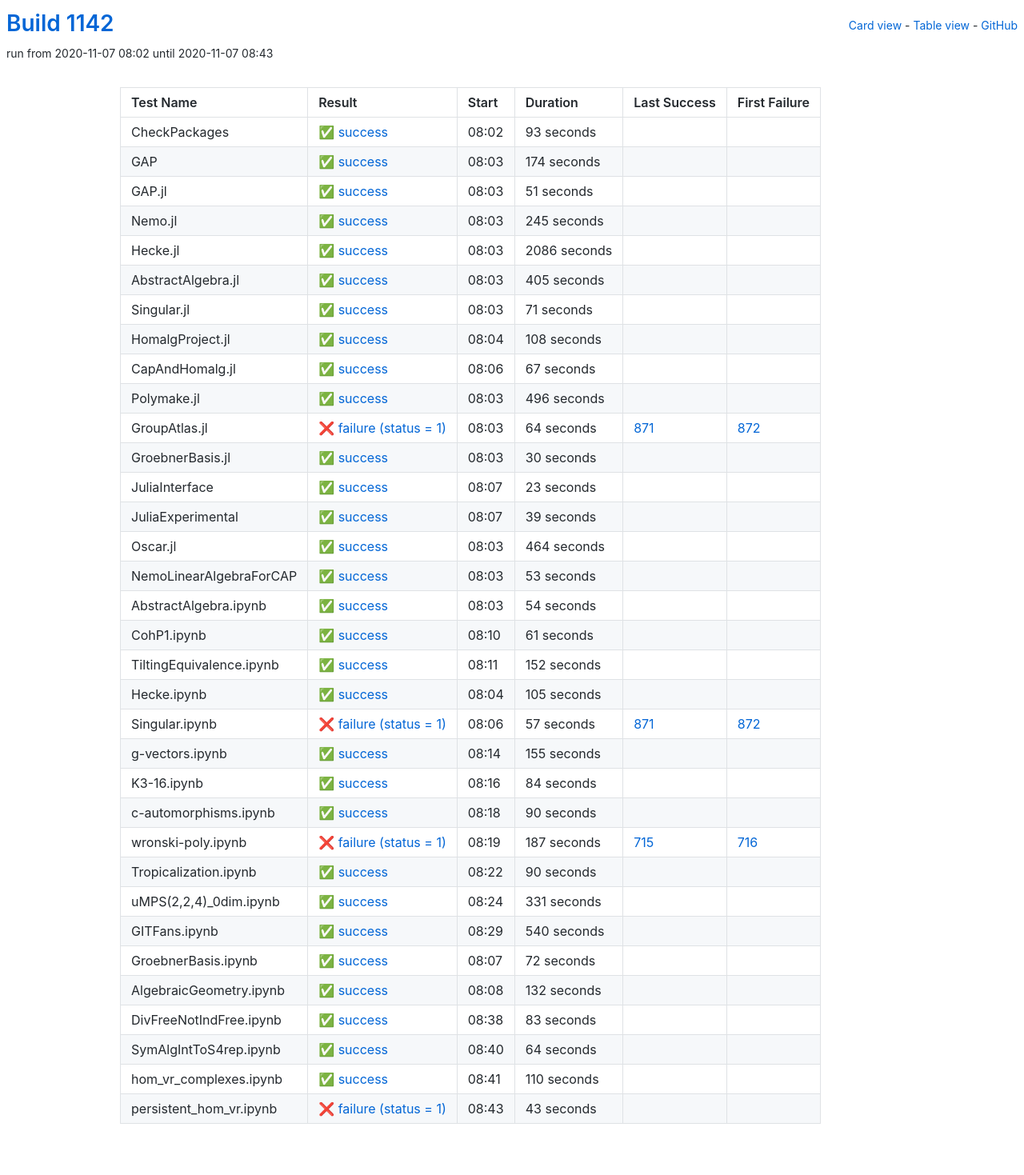
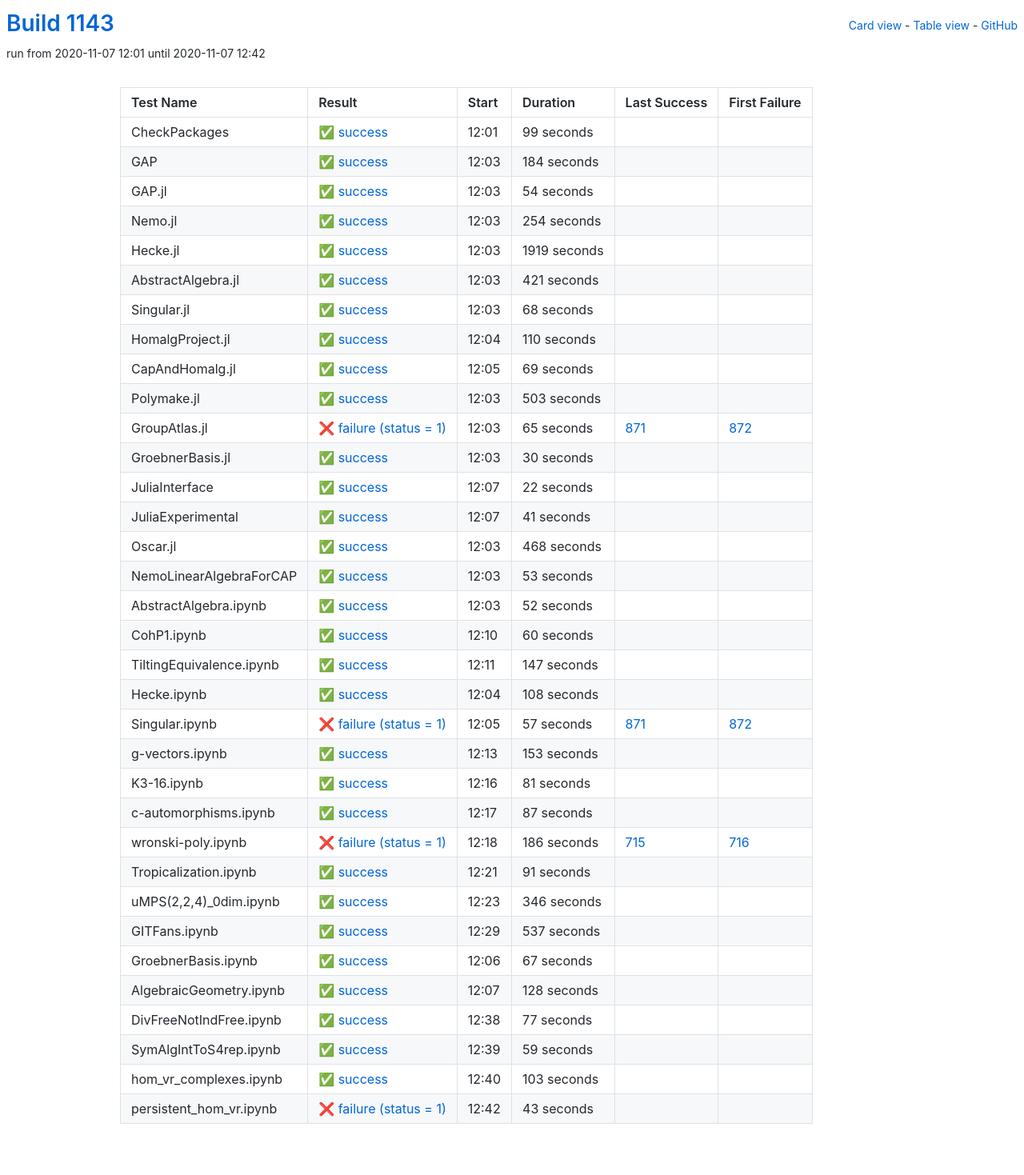
Before and after one commit to oscar-system/oscar-ci-status-stable, a Jekyll site: the page built from table.html, in a window 1280 px wide. Shown: the whole page at 80% size. Built offline with Jekyll 4.4.1, drawn with Linux system fonts in a browser that asks for light colours.

Commit message:
Build #1143

```diff
--- a/_data/ci.yml
+++ b/_data/ci.yml
@@ -1,6 +1,6 @@
 ---
-build: 1142
-build_url: https://oscarci.mathematik.uni-kl.de/job/oscar-stable/1142/
+build: 1143
+build_url: https://oscarci.mathematik.uni-kl.de/job/oscar-stable/1143/
 job: oscar-stable
 organization: oscar-system
 repo: oscar-ci-status-stable
@@ -8,140 +8,140 @@ repourl: https://github.com/oscar-system/oscar-ci-status-stable
 tests:
 - name: CheckPackages
   id: checkpackages
-  log: https://oscarci.mathematik.uni-kl.de/job/oscar-stable/1142/artifact/logs/build-1142/CheckPackages.log
-  start: 2020-11-07 08:02
+  log: https://oscarci.mathematik.uni-kl.de/job/oscar-stable/1143/artifact/logs/build-1143/CheckPackages.log
+  start: 2020-11-07 12:01
   success: true
   exitcode: 0
   status: success
-  duration: 93
+  duration: 99
   last_success: false
   last_success_url:
   first_failure: false
   first_failure_url:
 - name: GAP
   id: gap
-  log: https://oscarci.mathematik.uni-kl.de/job/oscar-stable/1142/artifact/logs/build-1142/GAP.log
-  start: 2020-11-07 08:03
+  log: https://oscarci.mathematik.uni-kl.de/job/oscar-stable/1143/artifact/logs/build-1143/GAP.log
+  start: 2020-11-07 12:03
   success: true
   exitcode: 0
   status: success
-  duration: 174
+  duration: 184
   last_success: false
   last_success_url:
   first_failure: false
   first_failure_url:
 - name: GAP.jl
   id: gap-jl
-  log: https://oscarci.mathematik.uni-kl.de/job/oscar-stable/1142/artifact/logs/build-1142/GAP.jl.log
-  start: 2020-11-07 08:03
+  log: https://oscarci.mathematik.uni-kl.de/job/oscar-stable/1143/artifact/logs/build-1143/GAP.jl.log
+  start: 2020-11-07 12:03
   success: true
   exitcode: 0
   status: success
-  duration: 51
+  duration: 54
   last_success: false
   last_success_url:
   first_failure: false
   first_failure_url:
 - name: Nemo.jl
   id: nemo-jl
-  log: https://oscarci.mathematik.uni-kl.de/job/oscar-stable/1142/artifact/logs/build-1142/Nemo.jl.log
-  start: 2020-11-07 08:03
+  log: https://oscarci.mathematik.uni-kl.de/job/oscar-stable/1143/artifact/logs/build-1143/Nemo.jl.log
+  start: 2020-11-07 12:03
   success: true
   exitcode: 0
   status: success
-  duration: 245
+  duration: 254
   last_success: false
   last_success_url:
   first_failure: false
   first_failure_url:
 - name: Hecke.jl
   id: hecke-jl
-  log: https://oscarci.mathematik.uni-kl.de/job/oscar-stable/1142/artifact/logs/build-1142/Hecke.jl.log
-  start: 2020-11-07 08:03
+  log: https://oscarci.mathematik.uni-kl.de/job/oscar-stable/1143/artifact/logs/build-1143/Hecke.jl.log
+  start: 2020-11-07 12:03
   success: true
   exitcode: 0
   status: success
-  duration: 2086
+  duration: 1919
   last_success: false
   last_success_url:
   first_failure: false
   first_failure_url:
 - name: AbstractAlgebra.jl
   id: abstractalgebra-jl
-  log: https://oscarci.mathematik.uni-kl.de/job/oscar-stable/1142/artifact/logs/build-1142/AbstractAlgebra.jl.log
-  start: 2020-11-07 08:03
+  log: https://oscarci.mathematik.uni-kl.de/job/oscar-stable/1143/artifact/logs/build-1143/AbstractAlgebra.jl.log
+  start: 2020-11-07 12:03
   success: true
   exitcode: 0
   status: success
-  duration: 405
+  duration: 421
   last_success: false
   last_success_url:
   first_failure: false
   first_failure_url:
 - name: Singular.jl
   id: singular-jl
-  log: https://oscarci.mathematik.uni-kl.de/job/oscar-stable/1142/artifact/logs/build-1142/Singular.jl.log
-  start: 2020-11-07 08:03
+  log: https://oscarci.mathematik.uni-kl.de/job/oscar-stable/1143/artifact/logs/build-1143/Singular.jl.log
+  start: 2020-11-07 12:03
   success: true
   exitcode: 0
   status: success
-  duration: 71
+  duration: 68
   last_success: false
   last_success_url:
   first_failure: false
   first_failure_url:
 - name: HomalgProject.jl
   id: homalgproject-jl
-  log: https://oscarci.mathematik.uni-kl.de/job/oscar-stable/1142/artifact/logs/build-1142/HomalgProject.jl.log
-  start: 2020-11-07 08:04
+  log: https://oscarci.mathematik.uni-kl.de/job/oscar-stable/1143/artifact/logs/build-1143/HomalgProject.jl.log
+  start: 2020-11-07 12:04
   success: true
   exitcode: 0
   status: success
-  duration: 108
+  duration: 110
   last_success: false
   last_success_url:
   first_failure: false
   first_failure_url:
 - name: CapAndHomalg.jl
   id: capandhomalg-jl
-  log: https://oscarci.mathematik.uni-kl.de/job/oscar-stable/1142/artifact/logs/build-1142/CapAndHomalg.jl.log
-  start: 2020-11-07 08:06
+  log: https://oscarci.mathematik.uni-kl.de/job/oscar-stable/1143/artifact/logs/build-1143/CapAndHomalg.jl.log
+  start: 2020-11-07 12:05
   success: true
   exitcode: 0
   status: success
-  duration: 67
+  duration: 69
   last_success: false
   last_success_url:
   first_failure: false
   first_failure_url:
 - name: Polymake.jl
   id: polymake-jl
-  log: https://oscarci.mathematik.uni-kl.de/job/oscar-stable/1142/artifact/logs/build-1142/Polymake.jl.log
-  start: 2020-11-07 08:03
+  log: https://oscarci.mathematik.uni-kl.de/job/oscar-stable/1143/artifact/logs/build-1143/Polymake.jl.log
+  start: 2020-11-07 12:03
   success: true
   exitcode: 0
   status: success
-  duration: 496
+  duration: 503
   last_success: false
   last_success_url:
   first_failure: false
   first_failure_url:
 - name: GroupAtlas.jl
   id: groupatlas-jl
-  log: https://oscarci.mathematik.uni-kl.de/job/oscar-stable/1142/artifact/logs/build-1142/GroupAtlas.jl.log
-  start: 2020-11-07 08:03
+  log: https://oscarci.mathematik.uni-kl.de/job/oscar-stable/1143/artifact/logs/build-1143/GroupAtlas.jl.log
+  start: 2020-11-07 12:03
   success: false
   exitcode: 1
   status: failure
-  duration: 64
+  duration: 65
   last_success: 871
   last_success_url: https://oscarci.mathematik.uni-kl.de/job/oscar-stable/871/
   first_failure: 872
   first_failure_url: https://oscarci.mathematik.uni-kl.de/job/oscar-stable/872/
 - name: GroebnerBasis.jl
   id: groebnerbasis-jl
-  log: https://oscarci.mathematik.uni-kl.de/job/oscar-stable/1142/artifact/logs/build-1142/GroebnerBasis.jl.log
-  start: 2020-11-07 08:03
+  log: https://oscarci.mathematik.uni-kl.de/job/oscar-stable/1143/artifact/logs/build-1143/GroebnerBasis.jl.log
+  start: 2020-11-07 12:03
   success: true
   exitcode: 0
   status: success
@@ -152,44 +152,44 @@ tests:
   first_failure_url:
 - name: JuliaInterface
   id: juliainterface
-  log: https://oscarci.mathematik.uni-kl.de/job/oscar-stable/1142/artifact/logs/build-1142/JuliaInterface.log
-  start: 2020-11-07 08:07
+  log: https://oscarci.mathematik.uni-kl.de/job/oscar-stable/1143/artifact/logs/build-1143/JuliaInterface.log
+  start: 2020-11-07 12:07
   success: true
   exitcode: 0
   status: success
-  duration: 23
+  duration: 22
   last_success: false
   last_success_url:
   first_failure: false
   first_failure_url:
 - name: JuliaExperimental
   id: juliaexperimental
-  log: https://oscarci.mathematik.uni-kl.de/job/oscar-stable/1142/artifact/logs/build-1142/JuliaExperimental.log
-  start: 2020-11-07 08:07
+  log: https://oscarci.mathematik.uni-kl.de/job/oscar-stable/1143/artifact/logs/build-1143/JuliaExperimental.log
+  start: 2020-11-07 12:07
   success: true
   exitcode: 0
   status: success
-  duration: 39
+  duration: 41
   last_success: false
   last_success_url:
   first_failure: false
   first_failure_url:
 - name: Oscar.jl
   id: oscar-jl
-  log: https://oscarci.mathematik.uni-kl.de/job/oscar-stable/1142/artifact/logs/build-1142/Oscar.jl.log
-  start: 2020-11-07 08:03
+  log: https://oscarci.mathematik.uni-kl.de/job/oscar-stable/1143/artifact/logs/build-1143/Oscar.jl.log
+  start: 2020-11-07 12:03
   success: true
   exitcode: 0
   status: success
-  duration: 464
+  duration: 468
   last_success: false
   last_success_url:
   first_failure: false
   first_failure_url:
 - name: NemoLinearAlgebraForCAP
   id: nemolinearalgebraforcap
-  log: https://oscarci.mathematik.uni-kl.de/job/oscar-stable/1142/artifact/logs/build-1142/NemoLinearAlgebraForCAP.log
-  start: 2020-11-07 08:03
+  log: https://oscarci.mathematik.uni-kl.de/job/oscar-stable/1143/artifact/logs/build-1143/NemoLinearAlgebraForCAP.log
+  start: 2020-11-07 12:03
   success: true
   exitcode: 0
   status: success
@@ -200,56 +200,56 @@ tests:
   first_failure_url:
 - name: AbstractAlgebra.ipynb
   id: abstractalgebra-ipynb
-  log: https://oscarci.mathematik.uni-kl.de/job/oscar-stable/1142/artifact/logs/build-1142/AbstractAlgebra.ipynb.log
-  start: 2020-11-07 08:03
+  log: https://oscarci.mathematik.uni-kl.de/job/oscar-stable/1143/artifact/logs/build-1143/AbstractAlgebra.ipynb.log
+  start: 2020-11-07 12:03
   success: true
   exitcode: 0
   status: success
-  duration: 54
+  duration: 52
   last_success: false
   last_success_url:
   first_failure: false
   first_failure_url:
 - name: CohP1.ipynb
   id: cohp1-ipynb
-  log: https://oscarci.mathematik.uni-kl.de/job/oscar-stable/1142/artifact/logs/build-1142/CohP1.ipynb.log
-  start: 2020-11-07 08:10
+  log: https://oscarci.mathematik.uni-kl.de/job/oscar-stable/1143/artifact/logs/build-1143/CohP1.ipynb.log
+  start: 2020-11-07 12:10
   success: true
   exitcode: 0
   status: success
-  duration: 61
+  duration: 60
   last_success: false
   last_success_url:
   first_failure: false
   first_failure_url:
 - name: TiltingEquivalence.ipynb
   id: tiltingequivalence-ipynb
-  log: https://oscarci.mathematik.uni-kl.de/job/oscar-stable/1142/artifact/logs/build-1142/TiltingEquivalence.ipynb.log
-  start: 2020-11-07 08:11
+  log: https://oscarci.mathematik.uni-kl.de/job/oscar-stable/1143/artifact/logs/build-1143/TiltingEquivalence.ipynb.log
+  start: 2020-11-07 12:11
   success: true
   exitcode: 0
   status: success
-  duration: 152
+  duration: 147
   last_success: false
   last_success_url:
   first_failure: false
   first_failure_url:
 - name: Hecke.ipynb
   id: hecke-ipynb
-  log: https://oscarci.mathematik.uni-kl.de/job/oscar-stable/1142/artifact/logs/build-1142/Hecke.ipynb.log
-  start: 2020-11-07 08:04
+  log: https://oscarci.mathematik.uni-kl.de/job/oscar-stable/1143/artifact/logs/build-1143/Hecke.ipynb.log
+  start: 2020-11-07 12:04
   success: true
   exitcode: 0
   status: success
-  duration: 105
+  duration: 108
   last_success: false
   last_success_url:
   first_failure: false
   first_failure_url:
 - name: Singular.ipynb
   id: singular-ipynb
-  log: https://oscarci.mathematik.uni-kl.de/job/oscar-stable/1142/artifact/logs/build-1142/Singular.ipynb.log
-  start: 2020-11-07 08:06
+  log: https://oscarci.mathematik.uni-kl.de/job/oscar-stable/1143/artifact/logs/build-1143/Singular.ipynb.log
+  start: 2020-11-07 12:05
   success: false
   exitcode: 1
   status: failure
@@ -260,152 +260,152 @@ tests:
   first_failure_url: https://oscarci.mathematik.uni-kl.de/job/oscar-stable/872/
 - name: g-vectors.ipynb
   id: g-vectors-ipynb
-  log: https://oscarci.mathematik.uni-kl.de/job/oscar-stable/1142/artifact/logs/build-1142/g-vectors.ipynb.log
-  start: 2020-11-07 08:14
+  log: https://oscarci.mathematik.uni-kl.de/job/oscar-stable/1143/artifact/logs/build-1143/g-vectors.ipynb.log
+  start: 2020-11-07 12:13
   success: true
   exitcode: 0
   status: success
-  duration: 155
+  duration: 153
   last_success: false
   last_success_url:
   first_failure: false
   first_failure_url:
 - name: K3-16.ipynb
   id: k3-16-ipynb
-  log: https://oscarci.mathematik.uni-kl.de/job/oscar-stable/1142/artifact/logs/build-1142/K3-16.ipynb.log
-  start: 2020-11-07 08:16
+  log: https://oscarci.mathematik.uni-kl.de/job/oscar-stable/1143/artifact/logs/build-1143/K3-16.ipynb.log
+  start: 2020-11-07 12:16
   success: true
   exitcode: 0
   status: success
-  duration: 84
+  duration: 81
   last_success: false
   last_success_url:
   first_failure: false
   first_failure_url:
 - name: c-automorphisms.ipynb
   id: c-automorphisms-ipynb
-  log: https://oscarci.mathematik.uni-kl.de/job/oscar-stable/1142/artifact/logs/build-1142/c-automorphisms.ipynb.log
-  start: 2020-11-07 08:18
+  log: https://oscarci.mathematik.uni-kl.de/job/oscar-stable/1143/artifact/logs/build-1143/c-automorphisms.ipynb.log
+  start: 2020-11-07 12:17
   success: true
   exitcode: 0
   status: success
-  duration: 90
+  duration: 87
   last_success: false
   last_success_url:
   first_failure: false
   first_failure_url:
 - name: wronski-poly.ipynb
   id: wronski-poly-ipynb
-  log: https://oscarci.mathematik.uni-kl.de/job/oscar-stable/1142/artifact/logs/build-1142/wronski-poly.ipynb.log
-  start: 2020-11-07 08:19
+  log: https://oscarci.mathematik.uni-kl.de/job/oscar-stable/1143/artifact/logs/build-1143/wronski-poly.ipynb.log
+  start: 2020-11-07 12:18
   success: false
   exitcode: 1
   status: failure
-  duration: 187
+  duration: 186
   last_success: 715
   last_success_url: https://oscarci.mathematik.uni-kl.de/job/oscar-stable/715/
   first_failure: 716
   first_failure_url: https://oscarci.mathematik.uni-kl.de/job/oscar-stable/716/
 - name: Tropicalization.ipynb
   id: tropicalization-ipynb
-  log: https://oscarci.mathematik.uni-kl.de/job/oscar-stable/1142/artifact/logs/build-1142/Tropicalization.ipynb.log
-  start: 2020-11-07 08:22
+  log: https://oscarci.mathematik.uni-kl.de/job/oscar-stable/1143/artifact/logs/build-1143/Tropicalization.ipynb.log
+  start: 2020-11-07 12:21
   success: true
   exitcode: 0
   status: success
-  duration: 90
+  duration: 91
   last_success: false
   last_success_url:
   first_failure: false
   first_failure_url:
 - name: uMPS(2,2,4)_0dim.ipynb
   id: umps-2-2-4-0dim-ipynb
-  log: https://oscarci.mathematik.uni-kl.de/job/oscar-stable/1142/artifact/logs/build-1142/uMPS-2-2-4-_0dim.ipynb.log
-  start: 2020-11-07 08:24
+  log: https://oscarci.mathematik.uni-kl.de/job/oscar-stable/1143/artifact/logs/build-1143/uMPS-2-2-4-_0dim.ipynb.log
+  start: 2020-11-07 12:23
   success: true
   exitcode: 0
   status: success
-  duration: 331
+  duration: 346
   last_success: false
   last_success_url:
   first_failure: false
   first_failure_url:
 - name: GITFans.ipynb
   id: gitfans-ipynb
-  log: https://oscarci.mathematik.uni-kl.de/job/oscar-stable/1142/artifact/logs/build-1142/GITFans.ipynb.log
-  start: 2020-11-07 08:29
+  log: https://oscarci.mathematik.uni-kl.de/job/oscar-stable/1143/artifact/logs/build-1143/GITFans.ipynb.log
+  start: 2020-11-07 12:29
   success: true
   exitcode: 0
   status: success
-  duration: 540
+  duration: 537
   last_success: false
   last_success_url:
   first_failure: false
   first_failure_url:
 - name: GroebnerBasis.ipynb
   id: groebnerbasis-ipynb
-  log: https://oscarci.mathematik.uni-kl.de/job/oscar-stable/1142/artifact/logs/build-1142/GroebnerBasis.ipynb.log
-  start: 2020-11-07 08:07
+  log: https://oscarci.mathematik.uni-kl.de/job/oscar-stable/1143/artifact/logs/build-1143/GroebnerBasis.ipynb.log
+  start: 2020-11-07 12:06
   success: true
   exitcode: 0
   status: success
-  duration: 72
+  duration: 67
   last_success: false
   last_success_url:
   first_failure: false
   first_failure_url:
 - name: AlgebraicGeometry.ipynb
   id: algebraicgeometry-ipynb
-  log: https://oscarci.mathematik.uni-kl.de/job/oscar-stable/1142/artifact/logs/build-1142/AlgebraicGeometry.ipynb.log
-  start: 2020-11-07 08:08
+  log: https://oscarci.mathematik.uni-kl.de/job/oscar-stable/1143/artifact/logs/build-1143/AlgebraicGeometry.ipynb.log
+  start: 2020-11-07 12:07
   success: true
   exitcode: 0
   status: success
-  duration: 132
+  duration: 128
   last_success: false
   last_success_url:
   first_failure: false
   first_failure_url:
 - name: DivFreeNotIndFree.ipynb
   id: divfreenotindfree-ipynb
-  log: https://oscarci.mathematik.uni-kl.de/job/oscar-stable/1142/artifact/logs/build-1142/DivFreeNotIndFree.ipynb.log
-  start: 2020-11-07 08:38
+  log: https://oscarci.mathematik.uni-kl.de/job/oscar-stable/1143/artifact/logs/build-1143/DivFreeNotIndFree.ipynb.log
+  start: 2020-11-07 12:38
   success: true
   exitcode: 0
   status: success
-  duration: 83
+  duration: 77
   last_success: false
   last_success_url:
   first_failure: false
   first_failure_url:
 - name: SymAlgIntToS4rep.ipynb
   id: symalginttos4rep-ipynb
-  log: https://oscarci.mathematik.uni-kl.de/job/oscar-stable/1142/artifact/logs/build-1142/SymAlgIntToS4rep.ipynb.log
-  start: 2020-11-07 08:40
+  log: https://oscarci.mathematik.uni-kl.de/job/oscar-stable/1143/artifact/logs/build-1143/SymAlgIntToS4rep.ipynb.log
+  start: 2020-11-07 12:39
   success: true
   exitcode: 0
   status: success
-  duration: 64
+  duration: 59
   last_success: false
   last_success_url:
   first_failure: false
   first_failure_url:
 - name: hom_vr_complexes.ipynb
   id: hom-vr-complexes-ipynb
-  log: https://oscarci.mathematik.uni-kl.de/job/oscar-stable/1142/artifact/logs/build-1142/hom_vr_complexes.ipynb.log
-  start: 2020-11-07 08:41
+  log: https://oscarci.mathematik.uni-kl.de/job/oscar-stable/1143/artifact/logs/build-1143/hom_vr_complexes.ipynb.log
+  start: 2020-11-07 12:40
   success: true
   exitcode: 0
   status: success
-  duration: 110
+  duration: 103
   last_success: false
   last_success_url:
   first_failure: false
   first_failure_url:
 - name: persistent_hom_vr.ipynb
   id: persistent-hom-vr-ipynb
-  log: https://oscarci.mathematik.uni-kl.de/job/oscar-stable/1142/artifact/logs/build-1142/persistent_hom_vr.ipynb.log
-  start: 2020-11-07 08:43
+  log: https://oscarci.mathematik.uni-kl.de/job/oscar-stable/1143/artifact/logs/build-1143/persistent_hom_vr.ipynb.log
+  start: 2020-11-07 12:42
   success: false
   exitcode: 1
   status: failure
```
Also changed, not shown: README.md.
